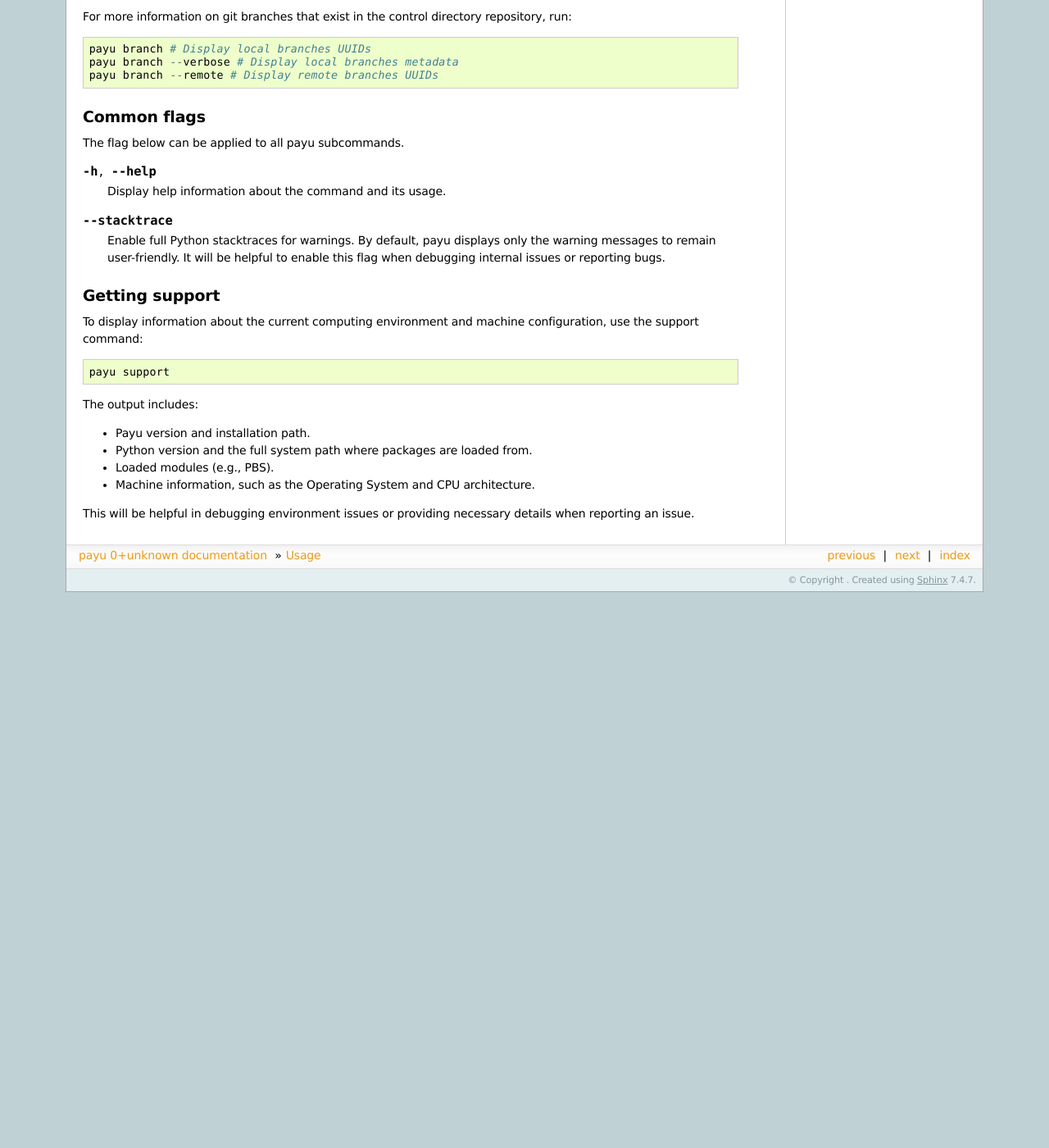
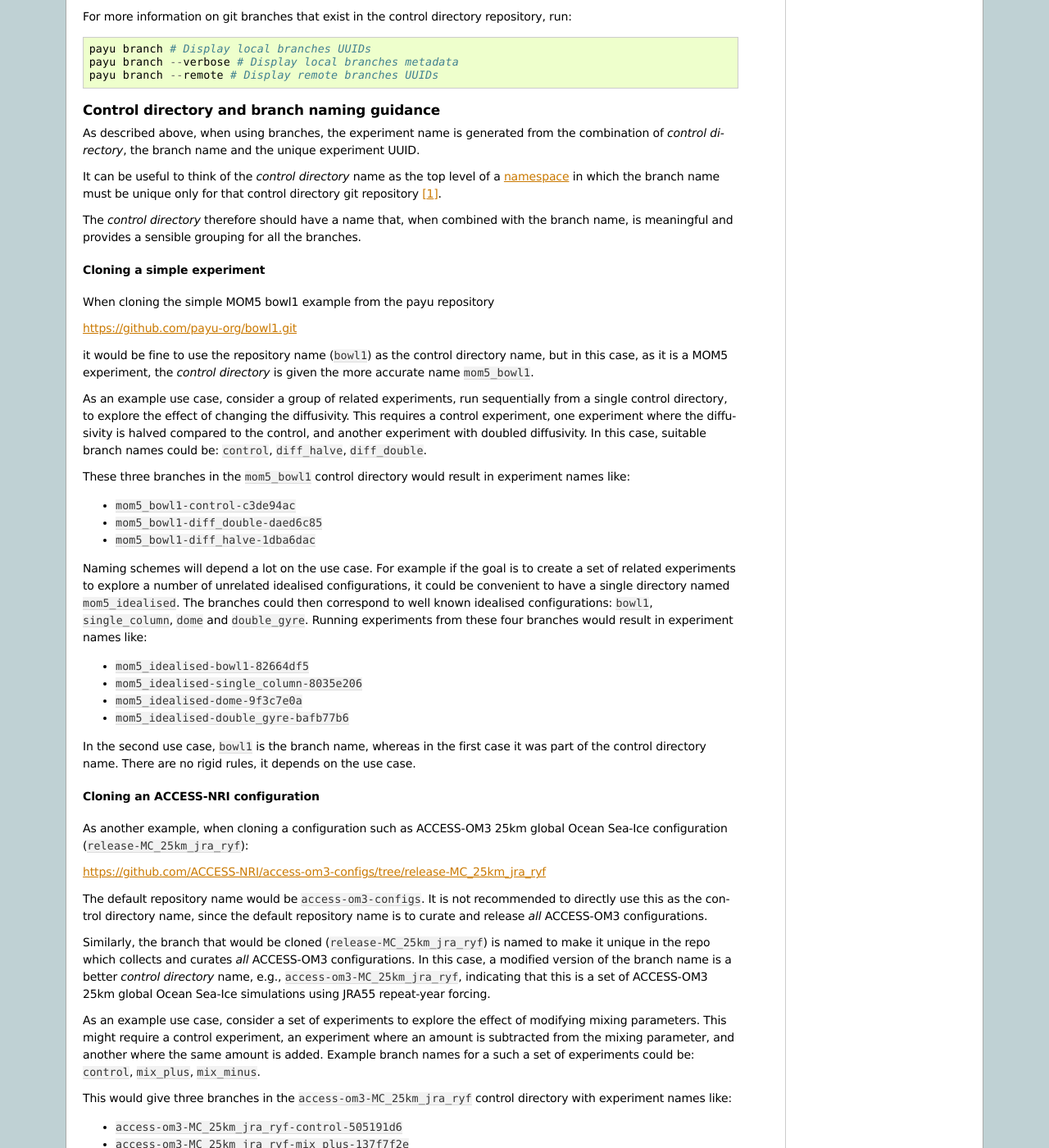
Before and after one commit to payu-org/payu, a Sphinx documentation site: the page built from docs/source/usage.rst, in a window 1280 px wide and 1400 px high, scrolled down 8772 px. Shown: the whole window at 82% size. Built offline with Sphinx 7.4.7, drawn with Linux system fonts in a browser that asks for light colours; before the commit the page ends 9494 px from its top, so only the background shows below that; some of the changed text lies outside the part shown.

Commit message:
User guidance for branch naming. Fixes #735
Apply suggestions from review

Co-authored-by: Anton Steketee <79179784+anton-seaice@users.noreply.github.com>

```diff
--- a/docs/source/usage.rst
+++ b/docs/source/usage.rst
@@ -539,6 +539,92 @@
       payu branch --verbose # Display local branches metadata
       payu branch --remote # Display remote branches UUIDs
 
+Control directory and branch naming guidance
+--------------------------------------------
+
+As described above, when using branches, the experiment name is generated from the combination of
+*control directory*, the branch name and the unique experiment UUID.
+
+It can be useful to think of the *control directory* name as the top level of a
+namespace_ in which the branch name must be unique only for that control directory
+git repository [#fbranch]_.
+
+The *control directory* therefore should have a name that, when combined with the branch name, is
+meaningful and provides a sensible grouping for all the branches.
+
+.. _namespace: https://en.wikipedia.org/wiki/Namespace
+
+Cloning a simple experiment
+~~~~~~~~~~~~~~~~~~~~~~~~~~~
+
+When cloning the simple MOM5 bowl1 example from the payu repository
+
+https://github.com/payu-org/bowl1.git
+
+it would be fine to use the repository name (``bowl1``) as the control directory
+name, but in this case, as it is a MOM5 experiment, the *control directory* is given
+the more accurate name ``mom5_bowl1``.
+
+As an example use case, consider a group of related experiments, run sequentially from a single control directory, to explore the effect
+of changing the diffusivity. This requires a control experiment, one experiment where the
+diffusivity is halved compared to the control, and another experiment with doubled diffusivity.
+In this case, suitable branch names could be: ``control``, ``diff_halve``, ``diff_double``.
+
+These three branches in the ``mom5_bowl1`` control directory would result in experiment
+names like:
+
+* ``mom5_bowl1-control-c3de94ac``
+* ``mom5_bowl1-diff_double-daed6c85``
+* ``mom5_bowl1-diff_halve-1dba6dac``
+
+Naming schemes will depend a lot on the use case. For example if the goal is
+to create a set of related experiments to explore a number of unrelated
+idealised configurations, it could be convenient to have a single directory
+named ``mom5_idealised``.  The branches could then correspond to well known
+idealised configurations: ``bowl1``, ``single_column``, ``dome`` and ``double_gyre``.
+Running experiments from these four branches would result in experiment names like:
+
+* ``mom5_idealised-bowl1-82664df5``
+* ``mom5_idealised-single_column-8035e206``
+* ``mom5_idealised-dome-9f3c7e0a``
+* ``mom5_idealised-double_gyre-bafb77b6``
+
+In the second use case, ``bowl1`` is the branch name, whereas in the first case it
+was part of the control directory name. There are no rigid rules, it depends on
+the use case.
+
+
+Cloning an ACCESS-NRI configuration
+~~~~~~~~~~~~~~~~~~~~~~~~~~~~~~~~~~~
+
+As another example, when cloning a configuration such as ACCESS-OM3 25km global
+Ocean Sea-Ice configuration (``release-MC_25km_jra_ryf``):
+
+https://github.com/ACCESS-NRI/access-om3-configs/tree/release-MC_25km_jra_ryf
+
+The default repository name would be ``access-om3-configs``. It is not recommended
+to directly use this as the control directory name, since the default repository name is to
+curate and release *all* ACCESS-OM3 configurations.
+
+Similarly, the branch that would be cloned (``release-MC_25km_jra_ryf``) is named
+to make it unique in the repo which collects and curates *all* ACCESS-OM3 configurations.
+In this case, a modified version of the branch name is a better *control directory*
+name, e.g., ``access-om3-MC_25km_jra_ryf``, indicating that this is a set of ACCESS-OM3 25km global
+Ocean Sea-Ice simulations using JRA55 repeat-year forcing.
+
+As an example use case, consider a set of experiments to explore the effect of
+modifying mixing parameters. This might require a control experiment, an experiment where
+an amount is subtracted from the mixing parameter, and another where the same
+amount is added. Example branch names for a such a set of experiments could
+be: ``control``, ``mix_plus``, ``mix_minus``.
+
+This would give three branches in the ``access-om3-MC_25km_jra_ryf`` control directory
+with experiment names like:
+
+* ``access-om3-MC_25km_jra_ryf-control-505191d6``
+* ``access-om3-MC_25km_jra_ryf-mix_plus-137f7f2e``
+* ``access-om3-MC_25km_jra_ryf-mix_minus-216c9431``
+
 Common flags
 ===============
 
@@ -575,3 +661,9 @@
 
 This will be helpful in debugging environment issues or providing necessary details
 when reporting an issue.
+
+.. rubric:: Footnotes
+
+.. [#fbranch] The branch name must be unique for any repository it will be pushed to.
+   If the intention is to push multiple control repositories to a single repo this must
+   be taken into account to avoid branch naming conflicts.
```
